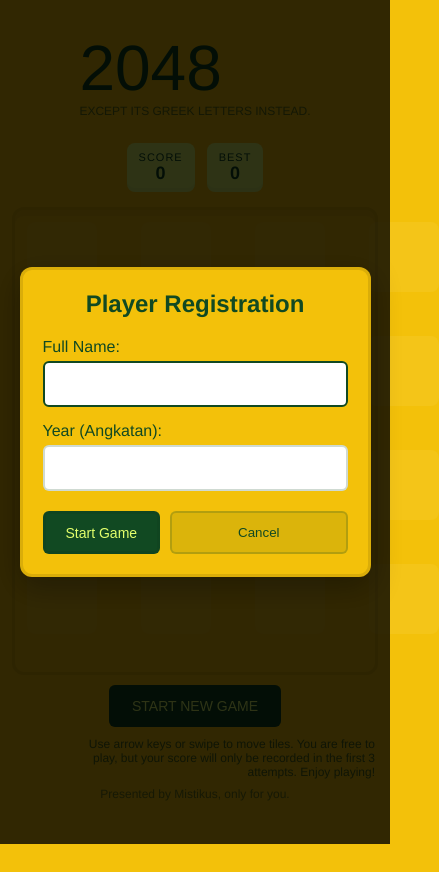
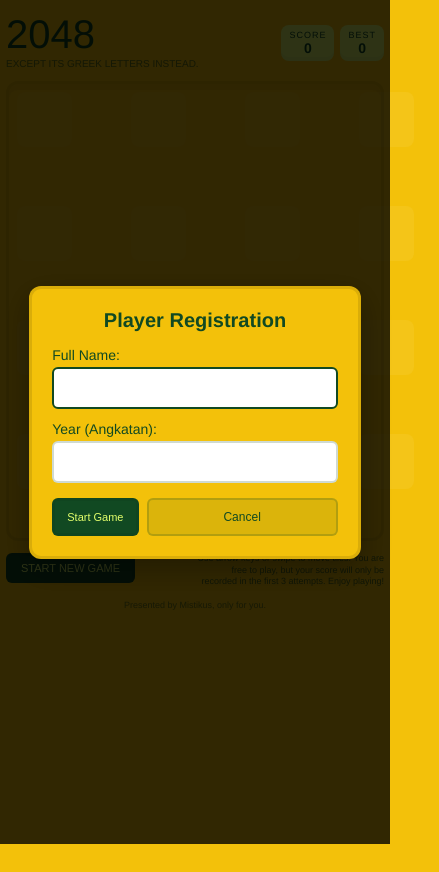
Before and after one commit to NsaibSalman/BISTIK_Game, a plain HTML site: page index.html in a window 390 px wide. Both pictures are taken after a click on the button "START NEW GAME". Shown: the whole page, 439 px wide, since content can reach past the window. Drawn offline with Linux system fonts and the light colour scheme.

Commit message:
Refactor mobile styles for better responsiveness

```diff
--- a/index.html
+++ b/index.html
@@ -97,31 +97,68 @@
     .win-overlay p{color:var(--score-bg);margin:8px 0;text-align:center}
 
     @media (max-width:840px){
-      .title{font-size:64px}
-      .wrap{padding:12px; max-width:100%}
-      .header{flex-direction:column; align-items:center; gap:15px}
-      .scores{margin-top:10px}
-      .score-box{padding:8px 12px}
-      .score-box .value{font-size:18px}
+      .title{font-size:48px}
+      .subtitle{font-size:10px}
+      .wrap{padding:8px; max-width:100%; margin:15px auto}
+      .header{flex-direction:row; justify-content:space-between; align-items:center; margin-bottom:15px}
+      .scores{margin-top:0; gap:8px}
+      .score-box{padding:6px 10px}
+      .score-box .label{font-size:9px}
+      .score-box .value{font-size:16px}
 
-      /* Mobile board adjustments */
+      /* Mobile board adjustments - keep similar proportions */
       :root{
-        --tile-size: 70px;
-        --gap: 12px;
-        --board-padding: 12px;
+        --tile-size: 60px;
+        --gap: 10px;
+        --board-padding: 10px;
       }
 
-      .board-wrap{margin:15px auto 0 auto}
-      .tile .letter{font-size:36px}
+      .board-wrap{margin:15px auto 0 auto; padding:var(--board-padding)}
+      .tile .letter{font-size:28px}
 
       /* Mobile controls */
-      .controls{flex-direction:column; align-items:center; gap:10px; margin-top:10px}
-      .btn{font-size:14px; padding:10px 20px}
-      .hint{text-align:center; margin-left:0; font-size:12px; max-width:300px}
+      .controls{margin-top:15px; align-items:flex-start}
+      .btn{font-size:12px; padding:8px 16px; white-space:nowrap}
+      .hint{text-align:right; margin-left:15px; font-size:10px; line-height:1.3}
 
       /* Mobile form */
-      .player-form-content{padding:20px; max-width:90%}
-      .form-group input{font-size:16px; padding:12px}
+      .player-form-content{padding:20px; max-width:85%; margin:0 auto}
+      .player-form-content h2{font-size:20px; margin-bottom:15px}
+      .form-group{margin-bottom:12px}
+      .form-group label{font-size:14px; margin-bottom:4px}
+      .form-group input{font-size:16px; padding:10px}
+      .form-buttons{margin-top:15px; gap:8px}
+      .btn-secondary{padding:10px 16px; font-size:12px}
+
+      footer{font-size:10px; margin-top:15px}
+
+      /* Win/Game Over overlays for mobile */
+      .overlay h2, .win-overlay h2{font-size:24px}
+      .overlay p, .win-overlay p{font-size:14px}
+      .overlay .btn, .win-overlay .btn{font-size:12px; padding:8px 16px}
+    }
+
+    /* Extra small screens (phones in portrait) */
+    @media (max-width:480px) {
+      .title{font-size:40px}
+      .wrap{margin:10px auto; padding:6px}
+      .header{margin-bottom:12px}
+      .scores{gap:6px}
+      .score-box{padding:5px 8px}
+      .score-box .value{font-size:14px}
+
+      :root{
+        --tile-size: 55px;
+        --gap: 8px;
+        --board-padding: 8px;
+      }
+
+      .board-wrap{margin:12px auto 0 auto}
+      .tile .letter{font-size:24px}
+      .controls{margin-top:12px}
+      .btn{padding:6px 12px; font-size:11px}
+      .hint{font-size:9px; margin-left:10px}
+      footer{font-size:9px; margin-top:12px}
     }
   </style>
 </head>
```
